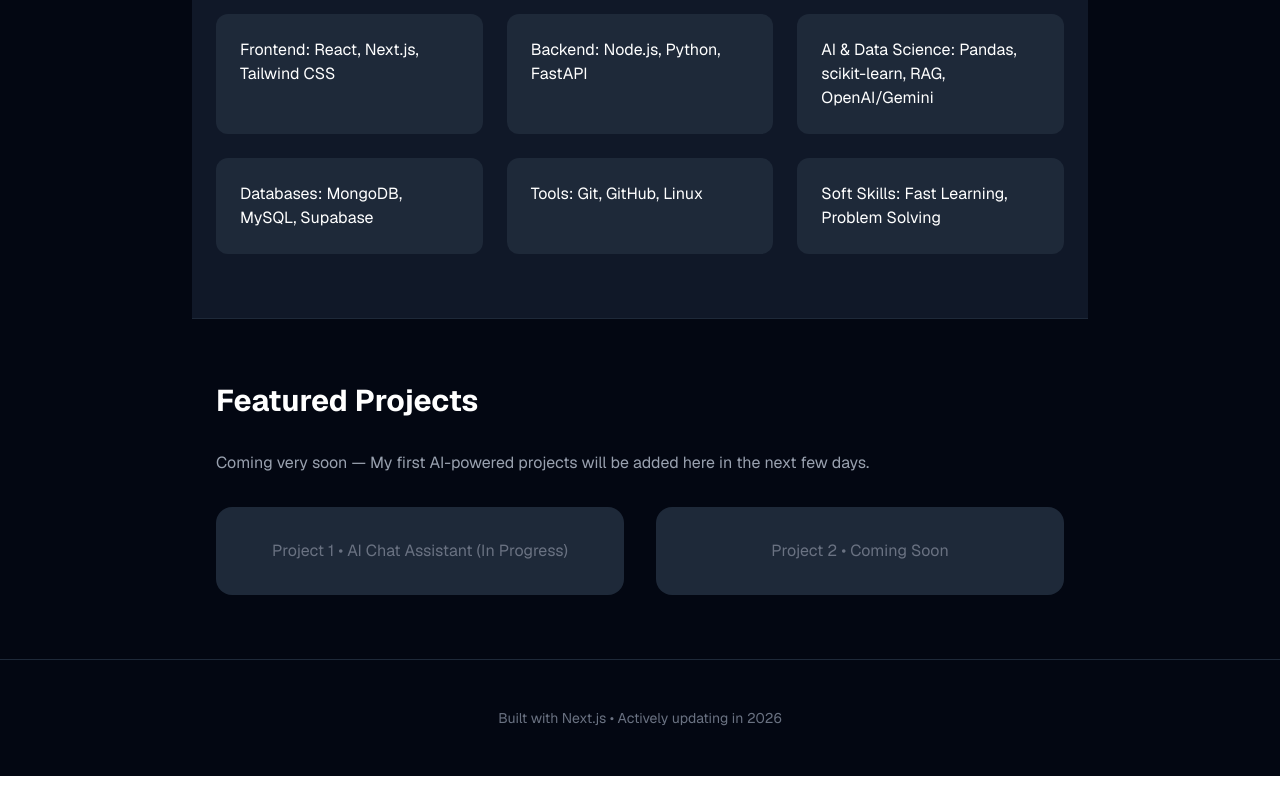
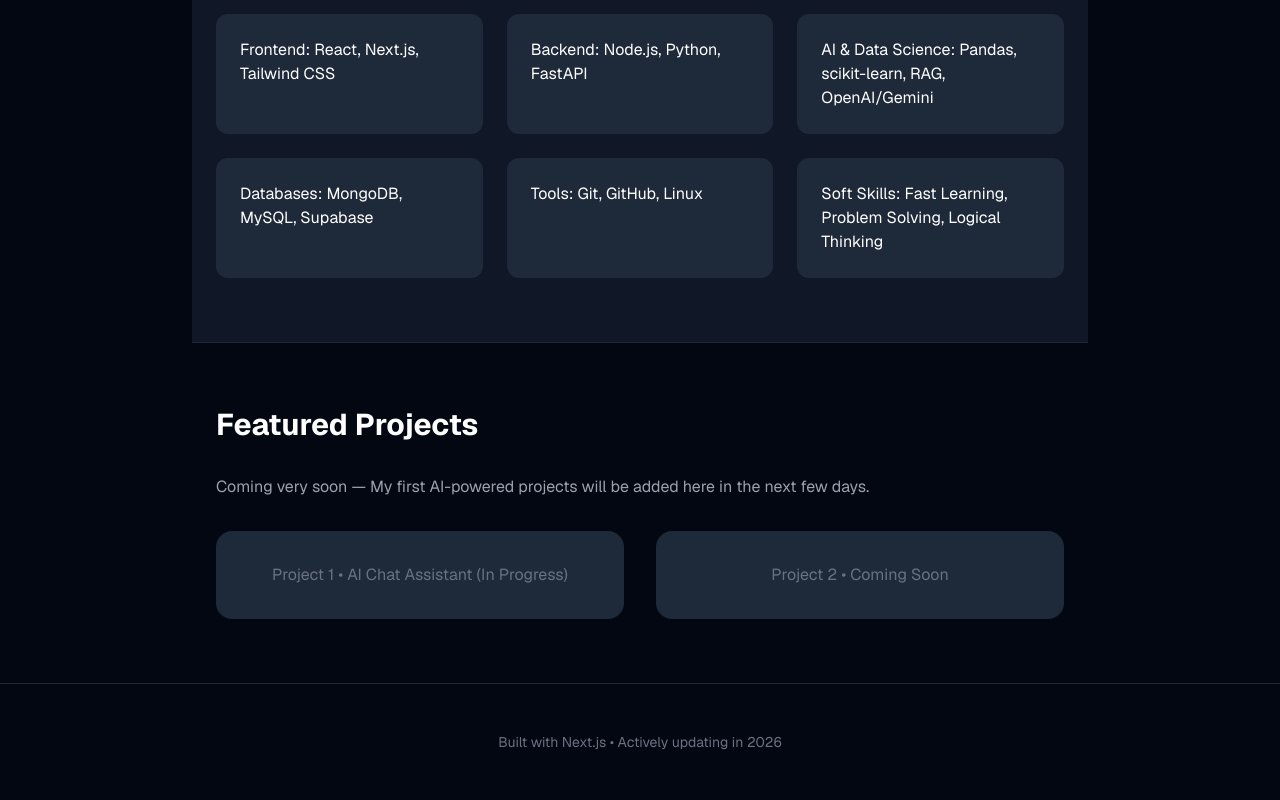
Before and after one commit to SravyaDevIT/my-portfolio, a Next.js app: page / in a window 1280 px wide. Shown: the part 1104-1904 px from the top of the page. Before the commit the page ends 1880 px from the top, so only its background shows below. Built offline with nearby package versions, Linux system fonts and the light colour scheme.

Commit message:
skills updated in resume

```diff
--- a/src/app/page.tsx
+++ b/src/app/page.tsx
@@ -44,7 +44,7 @@
           I am a passionate CSE Graduate who started my journey as a Full-Stack and IoT Developer.
           After working in public service, I am now actively restarting my career in tech.
           I love building intelligent web applications and I'm currently focusing on modern full-stack development,
-          RAG systems, AI, and Data Science. Fast learner and problem solver — always excited to ship real projects.
+          RAG systems, AI, and Data Science. Fast learner and problem solver and good at logical thinking — always excited to ship real projects.
         </p>
       </section>
 
@@ -57,7 +57,7 @@
           <div className="bg-gray-800 p-6 rounded-xl">AI & Data Science: Pandas, scikit-learn, RAG, OpenAI/Gemini</div>
           <div className="bg-gray-800 p-6 rounded-xl">Databases: MongoDB, MySQL, Supabase</div>
           <div className="bg-gray-800 p-6 rounded-xl">Tools: Git, GitHub, Linux</div>
-          <div className="bg-gray-800 p-6 rounded-xl">Soft Skills: Fast Learning, Problem Solving</div>
+          <div className="bg-gray-800 p-6 rounded-xl">Soft Skills: Fast Learning, Problem Solving, Logical Thinking</div>
         </div>
       </section>
 
```
Also changed, not shown: 2 other files (tests, documents, lock files or other folders).
